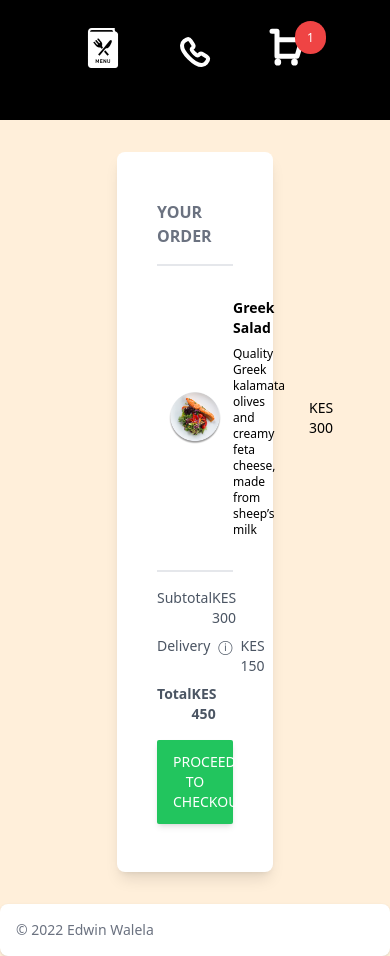
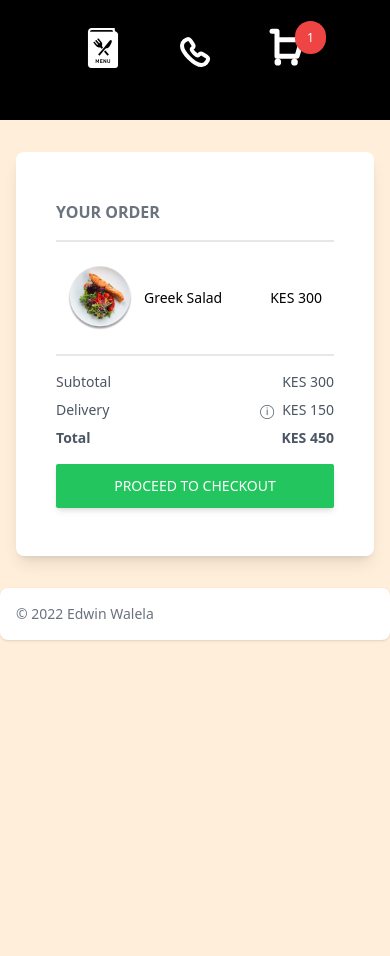
Before and after one commit to EdwinWalela/fastfood, a React (Create React App) app: page /cart in a window 390 px wide. After the commit the page ends 844 px from the top, so only its background shows below. Built offline with nearby package versions, Linux system fonts and the light colour scheme.

Commit message:
improve cart responsiveness

```diff
--- a/src/pages/Cart/CartItem.tsx
+++ b/src/pages/Cart/CartItem.tsx
@@ -19,8 +19,8 @@ const CartItem = (props: { item: MenuItem; index: number }) => {
 			<div className="flex items-center px-3 my-6">
 				<img className="w-16 mr-3" src="/assets/img/food-landing.png" />
 				<div className="flex-1 pr-4">
-					<h4 className="font-bold my-2 text-sm">{props.item.title}</h4>
-					<p className="text-xs my-2">{props.item.description}</p>
+					<h4 className="md:font-bold my-2 text-sm">{props.item.title}</h4>
+					<p className="text-xs my-2 hidden md:block">{props.item.description}</p>
 				</div>
 				<div className="">
 					<p className="font-medium text-sm pl-2">KES {props.item.price}</p>
--- a/src/pages/Cart/index.tsx
+++ b/src/pages/Cart/index.tsx
@@ -4,7 +4,7 @@ import OrderSummary from './summary';
 const CartPage = () => {
 	return (
 		<div className="m-h-screen">
-			<div className="mx-auto my-8 p-10 rounded-lg shadow-lg w-2/5 bg-white">
+			<div className="md:mx-auto my-8 mx-4 p-10 rounded-lg shadow-lg md:w-2/5 bg-white">
 				<h3 className="font-bold text-md my-2 text-gray-500">YOUR ORDER</h3>
 				<div className="border my-4"></div>
 				<CartList />
```
